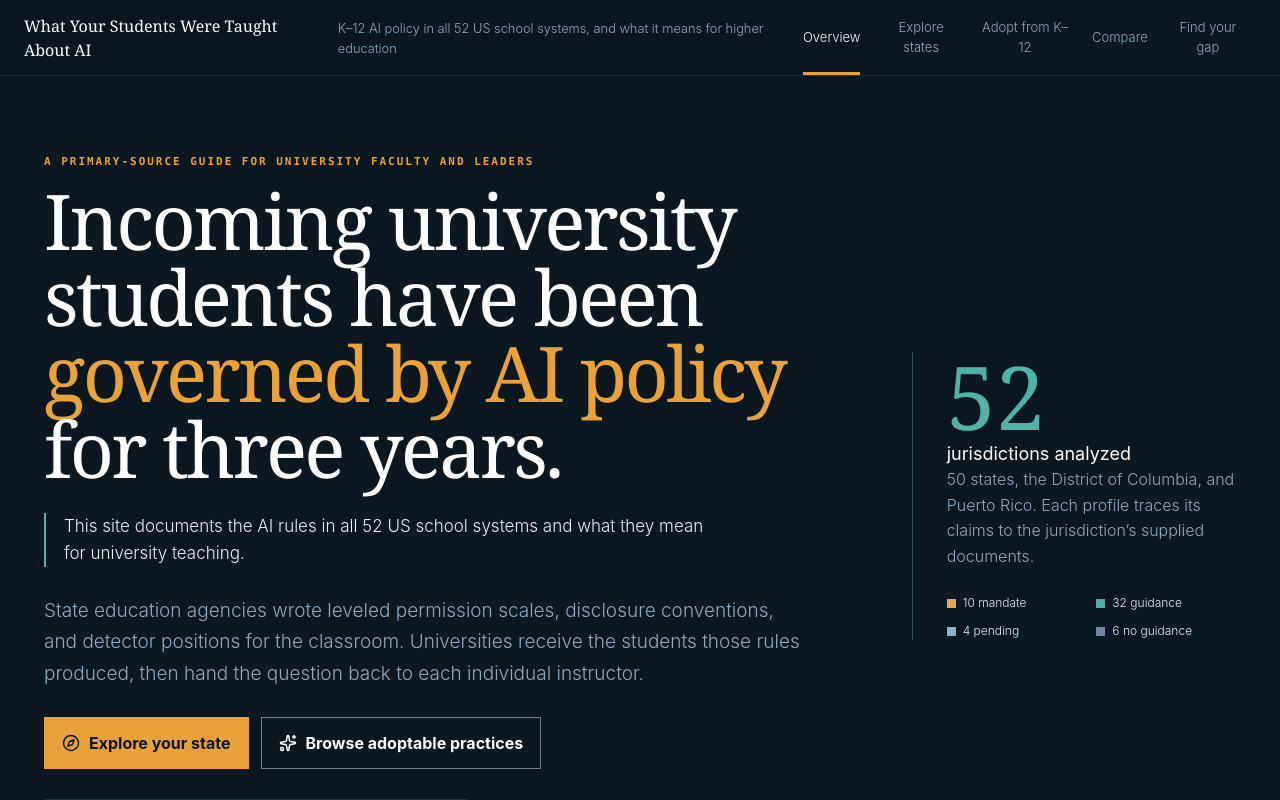
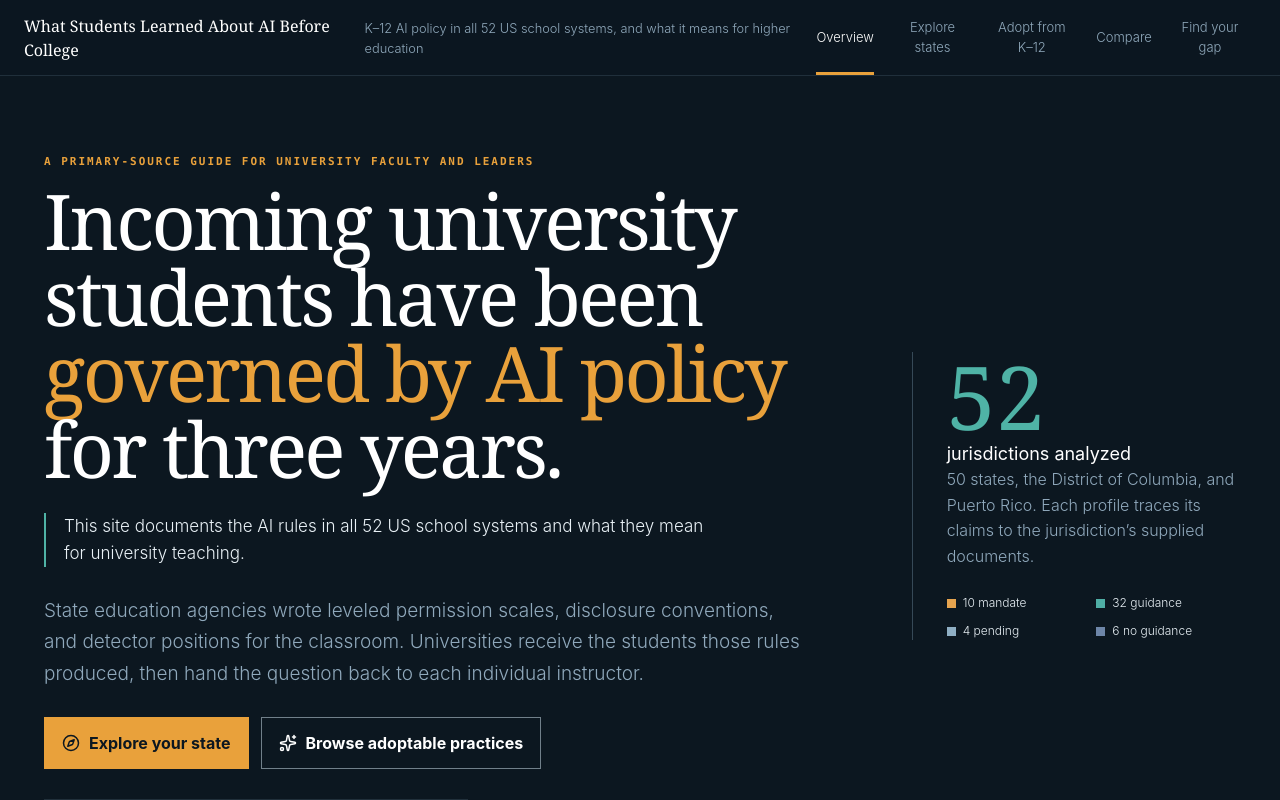
Before and after one commit to ai-education-research/state-ai-policy-field-guide, a React (Vite) app in the folder policy-guide-web/: page / in a window 1280 px wide. Shown: the top 800 px of the page. Built offline with nearby package versions, Linux system fonts and the light colour scheme.

Commit message:
Retitle the masthead: What Students Learned About AI Before College
Third person, matching the hero. The footer carried a stale earlier title
and now matches the masthead.

Co-Authored-By: Claude Fable 5 <noreply@anthropic.com>

```diff
--- a/policy-guide-web/src/App.tsx
+++ b/policy-guide-web/src/App.tsx
@@ -96,7 +96,7 @@ function Header({route}: {route:string}) {
     <a className="skip-link" href="#main">Skip to content</a>
     <header className="site-header">
       <button className="brand" onClick={() => routeTo('overview')} aria-label="Go to overview">
-        <b>What Your Students Were Taught About AI</b>
+        <b>What Students Learned About AI Before College</b>
         <small>K–12 AI policy in all 52 US school systems, and what it means for higher education</small>
       </button>
       <button className="menu-button" onClick={() => setOpen(!open)} aria-expanded={open} aria-label="Toggle navigation">
@@ -632,7 +632,7 @@ function App() {
   else if (parts[0]==='readiness') view=<Readiness stateSlug={parts[1]}/>
   else if (parts[0]==='methodology') view=<Methodology/>
   else view=<Overview/>
-  return <div><Header route={route}/><main id="main" className="site-main">{view}</main><StayCurrent/><footer className="site-footer"><div><b>Overview of State AI Policy and What Higher Education Can Learn from It</b><p>Research current through July 2026. Legislative status and living guidance can change.</p></div><button onClick={()=>routeTo('methodology')}>Methodology and evidence</button></footer></div>
+  return <div><Header route={route}/><main id="main" className="site-main">{view}</main><StayCurrent/><footer className="site-footer"><div><b>What Students Learned About AI Before College</b><p>Research current through July 2026. Legislative status and living guidance can change.</p></div><button onClick={()=>routeTo('methodology')}>Methodology and evidence</button></footer></div>
 }
 
 export default App
```
Also changed, not shown: policy-guide-web/bundle.html (+2 -2 lines), policy-guide-web/release/index.html (+2 -2 lines), policy-guide-web/src/generated/content.json, 1 other file (tests, documents, lock files or other folders).
